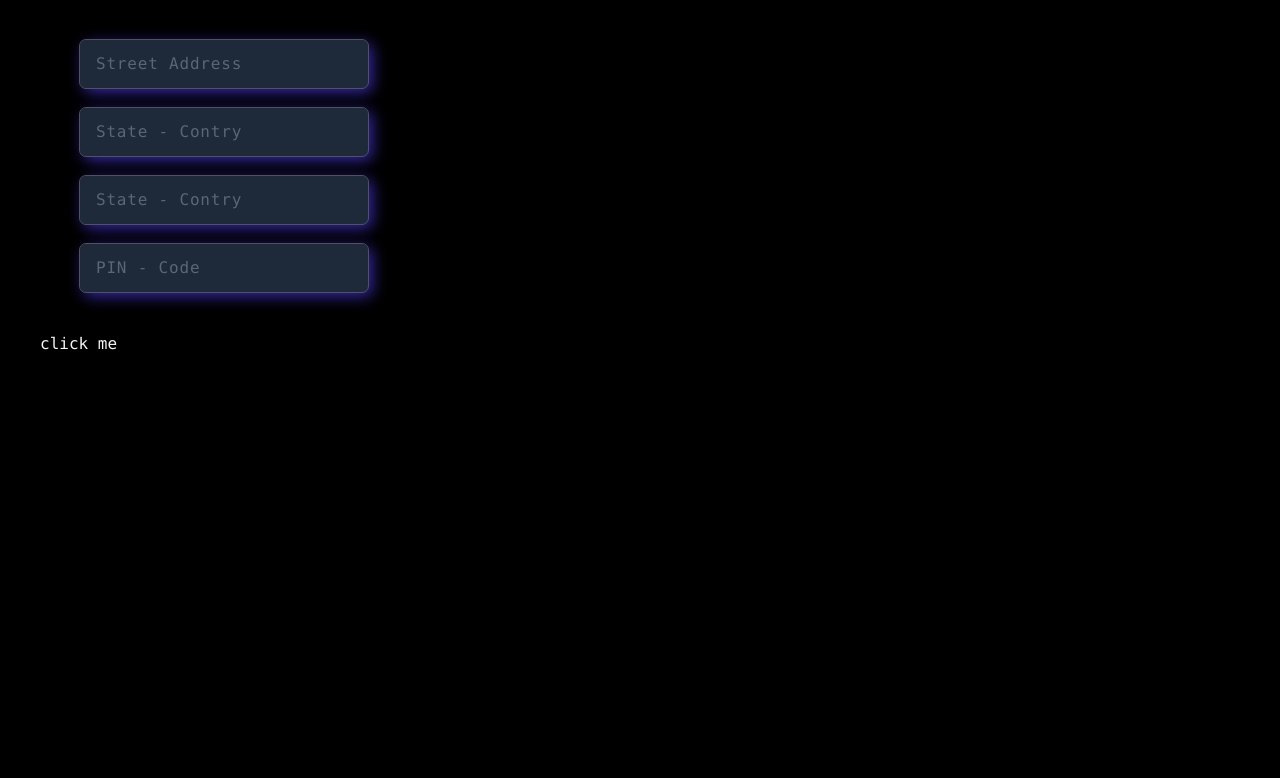
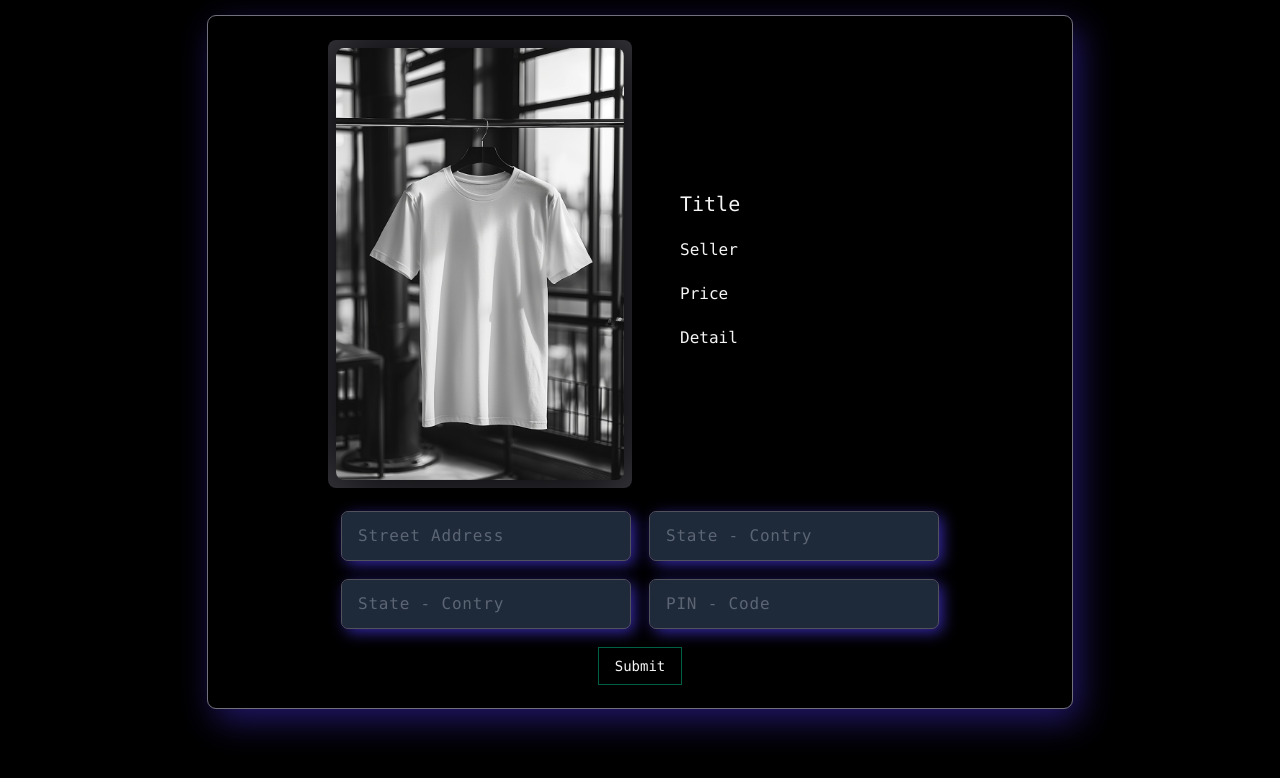
Before and after one commit to Nikuunj/x-store, a React (Vite) app in the folder frontend/: page / in a window 1280 px wide. Shown: the top 778 px of the page. Built offline with nearby package versions, Linux system fonts and the light colour scheme.

Commit message:
update: UI componenet & PlaceOrder Page

```diff
--- a/frontend/src/App.tsx
+++ b/frontend/src/App.tsx
@@ -1,5 +1,6 @@
 import { RecoilRoot } from "recoil"
 import PlaceOrder from "./pages/PlaceOrder"
+import Product from "./pages/Product"
 
 
 function App() {
--- a/frontend/src/components/BigImage.tsx
+++ b/frontend/src/components/BigImage.tsx
@@ -3,7 +3,7 @@
 // 'src/assets/t-shirt.png'
 function BigImage({ urlImage, title }: { urlImage: string, title: string }) {
   return (
-    <div>
+    <div className="rounded-lg inset-shadow-sm p-2 mb-1 inset-shadow-zinc-700">
         <img className={"min-w-40 w-72 rounded-lg"} src={urlImage} alt={title} />
     </div>
   )
--- a/frontend/src/components/InputBox.tsx
+++ b/frontend/src/components/InputBox.tsx
@@ -12,7 +12,7 @@ function InputBox({ refrence, placeHolder, typeOfIn }: InputBoxProps) {
      invalid:outline-1 invalid:outline-rose-800 bg-gray-800 invalid:shadow-lg
       invalid:shadow-rose-800 shadow-lg shadow-indigo-800
       focus:shadow-emerald-800 transition-all duration-500 tracking-wider
-       text-gray-400 px-4 py-3 min-w-72 rounded-md" placeholder={placeHolder} />
+       text-gray-400 px-4 py-3 min-w-72 rounded-md cursor-text" placeholder={placeHolder} />
   )
 }
 
--- a/frontend/src/components/MiniProduct.tsx
+++ b/frontend/src/components/MiniProduct.tsx
@@ -10,33 +10,39 @@ function MiniProduct({ id } : { id: string }) {
     const setOpen = useSetRecoilState(elementOpenStateFamily(id))
     const DetailsCollection: TextBlockProps[] = [{
             variant: 'default',
-            text: 'Product Title'
+            text: 'Product Title',
+            size: 'sm',
+            textSize: 'md'
         },
         {
             variant: 'default',
-            text: 6999
+            text: 6999,
+            size: 'sm',
+            textSize: 'md'
         },
         {
             variant: 'default',
-            text: '!00x'
+            text: '!00x',
+            size: 'sm',
+            textSize: 'md'
         }
     ]
 
     const handleOpen = () => {
         setOpen(true)
     }
-    const DetailRender = DetailsCollection.map((val, index) => <TextBlock key={index} variant={val.variant} text={val.text} />)
+    const DetailRender = DetailsCollection.map((val, index) => <TextBlock key={index} size={val.size} textSize={val.textSize} variant={val.variant} text={val.text} />)
     return (
         <div className="w-72 lg:w-96 flex flex-col lg:flex-row items-center tracking-wider gap-2  text-zinc-300
                 transition-all duration-300  outline-1 rounded-lg outline-zinc-500
-                shadow-3xl/50 -transf shadow-indigo-700 hover:shadow-emerald-600">
+                shadow-3xl/50 shadow-indigo-700 hover:shadow-emerald-600">
                     <div className="bg-zinc-900 w-full lg:w-auto py-2 lg:py-0 flex justify-center">
                         <img className="h-60 min-w-40 rounded-md lg:rounded-s-lg" src={'src/assets/t-shirt.png'} alt={'image'} />
                     </div>
                     <div className="lg:pl-2 pb-2 lg:pb-0 flex flex-col  gap-1">
                         {DetailRender}
-                        <TextBlock variant={"detail"} text={'More Details'} onClick={handleOpen} />
-                        <TextBlock variant={"sell"} text={'Buy'} />
+                        <TextBlock variant={"detail"} size={'sm'} textSize={'md'} text={'More Details'} onClick={handleOpen} />
+                        <TextBlock variant={"sell"} size={'sm'} text={'Buy'} textSize={'md'}/>
                     </div>
         </div>
     )
--- a/frontend/src/components/TextBlock.tsx
+++ b/frontend/src/components/TextBlock.tsx
@@ -2,11 +2,13 @@
 type VariantType = "default" | "sell" | "detail"
 export interface TextBlockProps {
     variant: VariantType;
+    size: "sm" | "md" | "lg";
+    textSize: "sm" | "md" | "lg";
     text: string | number;
     onClick?: () => void;
 }
 
-function TextBlock({ variant, text, onClick } : TextBlockProps) {
+function TextBlock({ variant, size, textSize, text, onClick } : TextBlockProps) {
 
     const styleVariant = {
         default: 'hover:bg-amber-500 hover:text-zinc-700',
@@ -14,10 +16,23 @@ function TextBlock({ variant, text, onClick } : TextBlockProps) {
         detail: 'outline-1 outline-indigo-600 hover:bg-indigo-900  cursor-pointer'
     }
 
-    const defaultStyle: string = 'px-2 transition-all duration-300 py-0.5 lg:py-1';
+    const boxSizeStyle = {
+        sm: "py-0.5 lg:py-1",
+        md: "py-2",
+        lg: "py-4",
+    }
+
+
+    const textSizeStyle = {
+        sm: 'text-sm',
+        md: 'text-md',
+        lg: 'text-xl',
+    }
+
+    const defaultStyle: string = 'transition-all duration-300 px-4 ';
 
     return (
-        <div className={`${styleVariant[variant]} ${defaultStyle} `}
+        <div className={`${styleVariant[variant]} ${defaultStyle} ${boxSizeStyle[size]} ${textSizeStyle[textSize]}`}
         onClick={onClick}
         >
             {text}
--- a/frontend/src/index.css
+++ b/frontend/src/index.css
@@ -5,6 +5,8 @@
 @theme {
     --cursor-default: url(/cursor_1.png) 15 15 , default;
     --cursor-pointer: url(/pointer_1.png) , pointer;
+    --cursor-text: url(/text_1.png) , text;
     --shadow-3xl: 7px 12px 35px;
     --shadow-lg: 4px 4px 15px;
+    --inset-shadow-sm: inset 0px 0px 70px
 }
--- a/frontend/src/pages/PlaceOrder.tsx
+++ b/frontend/src/pages/PlaceOrder.tsx
@@ -1,6 +1,8 @@
 import { useRef } from "react"
 import InputBox from "../components/InputBox"
 import { placeOrderInputRef } from "../util/util";
+import TextBlock from "../components/TextBlock";
+import BigImage from "../components/BigImage";
 // import { useParams } from 'react-router'
 
 function PlaceOrder() {
@@ -13,7 +15,7 @@ function PlaceOrder() {
     }
 
     const render = placeOrderInputRef.map((val, index) => (
-        <div>
+        <div className={'col-span-12 md:col-span-6'}>
             <InputBox refrence={(e) => ref.current[index] = e} key={index}
             // @ts-ignore
             typeOfIn={val.types}
@@ -22,11 +24,34 @@ function PlaceOrder() {
         </div>
     ))
     return (
-        <div className={"m-10"}>
-            <div className={"gap-5 flex flex-col m-10"}>
-                {render}
+        <div className={"my-4 outline-1 rounded-lg outline-zinc-500 flex justify-center py-6 mx-52 shadow-indigo-700 hover:shadow-emerald-600 shadow-3xl/50 flex-col items-center "}>
+            <div className={'flex flex-col md:flex-row items-center  gap-3 md:gap-8'}>
+                <BigImage urlImage={'src/assets/t-shirt.png'} title={'Image'} />
+                <div className={" grid grid-cols-12 min-w-72 gap-1 mt-2 pr-8"}>
+                    <div className={'col-span-12'}>
+                        <TextBlock variant={'default'} size={"md"} textSize={'lg'} text={'Title'} />
+                    </div>
+                    <div className={'col-span-7'}>
+                        <TextBlock variant={'default'} size={"md"} text={'Seller'} textSize={'md'}/>
+                    </div>
+                    <div className={'col-span-7'}>
+
+                        <TextBlock variant={'default'} size={"md"} text={'Price'} textSize={'md'}/>
+                    </div>
+                    <div className={'col-span-12'}>
+
+                        <TextBlock variant={'default'} size={"md"} text={'Detail'} textSize={'md'}/>
+                    </div>
+                </div>
+                </div>
+
+                <div className={"grid grid-cols-12  gap-5 my-5 text-md"}>
+                    {render}
+                </div>
+            <div className={''}>
+
+                <TextBlock variant={'sell'} size={"md"} text={'Submit'} textSize={'sm'} onClick={submitFrom}/>
             </div>
-            <button onClick={submitFrom}>click me</button>
         </div>
     )
 }
```
Also changed, not shown: frontend/public/text_1.png (added).
